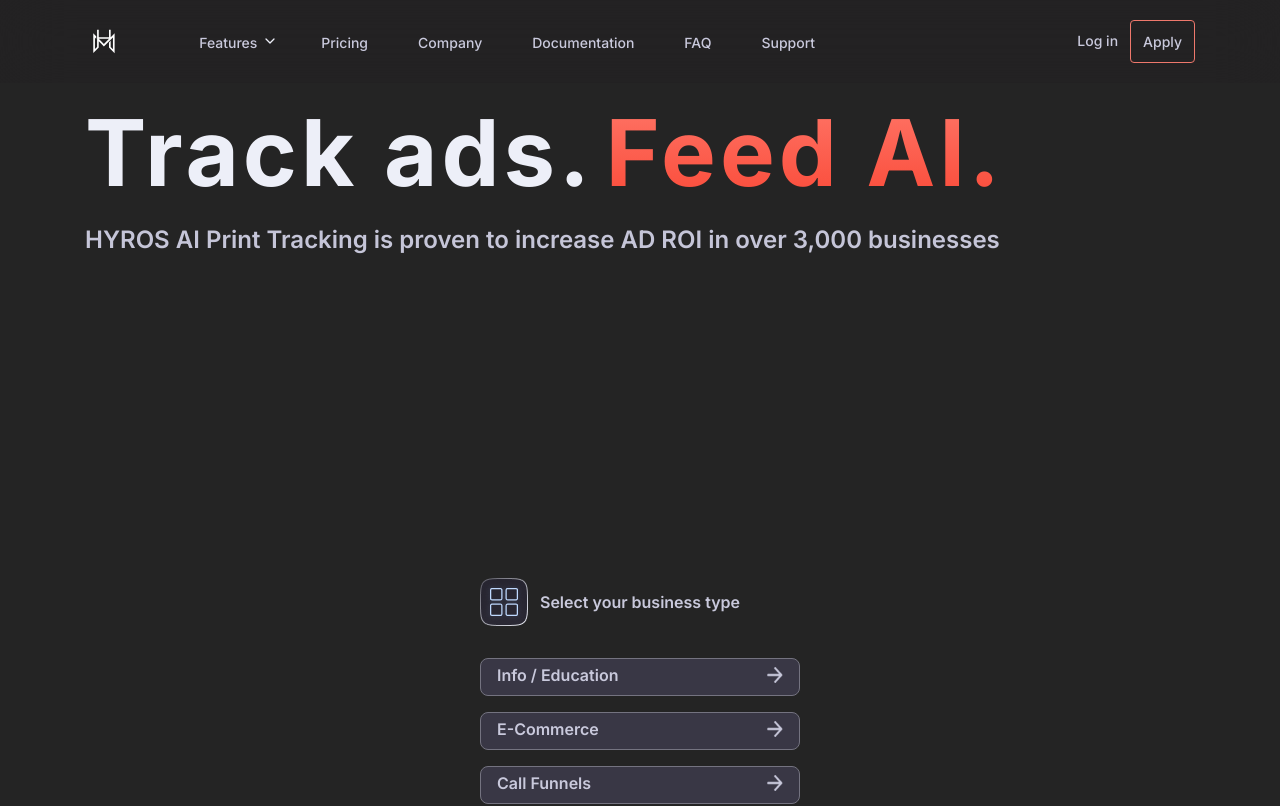
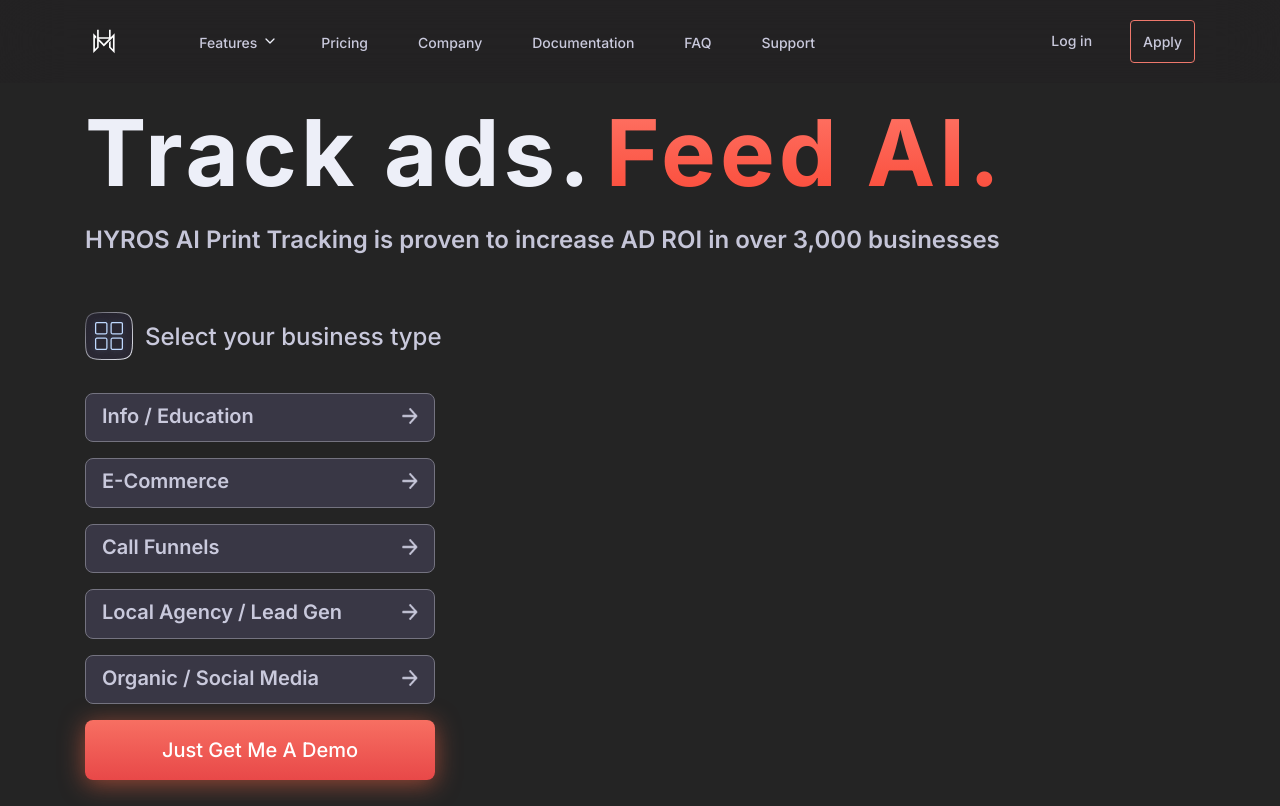
Before and after one commit to Spyro7883/Hyros-Webpage, a Next.js app: page / in a window 1280 px wide. Shown: the top 806 px of the page. Built offline with nearby package versions, Linux system fonts and the light colour scheme.

Commit message:
queries for business type added

```diff
--- a/src/app/components/BusinessType.tsx
+++ b/src/app/components/BusinessType.tsx
@@ -1,11 +1,13 @@
 import styles from "../styles/business_type.module.scss";
 import Image from "next/image";
+import useWindowWidth from "../hooks/useWindow";
 
 type BusinessTypeProps = {
   businessList: string[];
 }
 
 const BusinessType: React.FC<BusinessTypeProps> = ({ businessList }) => {
+  const usersWidth = useWindowWidth() || 0;
   return (
     <>
       <section
@@ -13,6 +15,7 @@
         aria-label="Select your business type"
       >
         <div className={styles.select}>
+          {usersWidth >= 284 ?
             <Image
               src="/Logo_Business.png"
               alt="Business Logo"
@@ -20,6 +23,7 @@
               height={48}
               priority
             />
+            : ""}
           <p className={`${styles.message}`}>Select your business type</p>
         </div>
         {businessList.map((business_option) => (
@@ -29,6 +33,7 @@
             key={business_option}
           >
             <p className={styles.message}>{business_option}</p>
+            {usersWidth >= 284 ?
               <Image
                 src="/Logo_Arrow.png"
                 alt="Arrow Icon"
@@ -36,7 +41,7 @@
                 width={16}
                 height={16}
                 priority
-            />
+              /> : ""}
           </a>
         ))}
         <button className={styles.demo}>Just Get Me A Demo</button>
--- a/src/app/styles/business_type.module.scss
+++ b/src/app/styles/business_type.module.scss
@@ -5,14 +5,7 @@
         display: flex;
         flex-direction: column;
         align-items: center;
-        margin-block-start: 20rem;
-        grid-column: 2/3;
-
-        &>div:first-child {
-            min-width: 12rem;
-            width: 90%;
-            max-width: 20rem;
-        }
+        margin-block-start: 17.5rem;
     }
 }
 
@@ -21,8 +14,12 @@
         display: flex;
         align-items: center;
         min-width: 12rem;
-        width: 90%;
-        max-width: 20rem;
+        max-width: 21.875rem;
+        margin-block-end: 1.875rem;
+
+        &>p.message {
+            font-weight: 500
+        }
     }
 }
 
@@ -33,6 +30,7 @@
 
         color: #C9C9DC;
         text-align: start;
+        transition: all 1s ease 0.2s;
     }
 }
 
@@ -41,11 +39,11 @@
         position: relative;
         display: flex;
         align-items: center;
-        min-width: 12rem;
-        width: 90%;
-        max-width: 20rem;
-        height: 2.375rem;
-        padding-inline-start: 1rem;
+        justify-content: flex-start;
+        width: 100%;
+        max-width: 15rem;
+        min-height: 2.375rem;
+        padding-inline: 1em;
         padding-block-end: .2rem;
         text-align: start;
         border-radius: .5rem;
@@ -54,14 +52,11 @@
         text-decoration: none;
         cursor: pointer;
 
+
         &>p {
             &.message {
                 margin-inline-start: 0;
             }
-        }
-
-        &:nth-child(2) {
-            margin-block-start: 2rem;
         }
 
         &:nth-child(n):not(:first-child) {
@@ -124,12 +119,12 @@
         @include mixins.font_reusable("Inter", 500, 1rem);
         @include mixins.button_reusable;
         color: #FFF;
-        min-width: 12rem;
-        width: 90%;
-        max-width: 20rem;
+        width: 100%;
+        max-width: 21.875rem;
         height: 3.75rem;
         background: linear-gradient(rgb(247, 111, 98) 0%, rgb(232, 72, 72) 100%);
         box-shadow: rgba(244, 99, 67, 0.56) 0px 4px 24px;
+        transition: all 1s ease 0.4s;
 
         &:hover {
             background: linear-gradient(rgb(255, 149, 138) 0%, rgb(249, 105, 105) 100%);
@@ -145,6 +140,51 @@
 img {
     &.icon {
         margin-inline-start: auto;
-        margin-inline-end: 1rem;
     }
 }
+
+@media screen and (min-width: 284px) {
+    a.option {
+        // justify-content: center;
+        max-width: 21.875rem;
+    }
+}
+
+@media screen and (min-width: 641px) {
+    section {
+        &.container {
+            grid-column: 2/3;
+            align-items: flex-start;
+            padding-inline: 1rem;
+            margin-block-start: 5.75rem;
+        }
+    }
+
+    p {
+        &.message {
+            @include mixins.font_reusable("Inter", 600, 1.25rem);
+            white-space: nowrap;
+            line-height: 2.215;
+        }
+    }
+
+    button {
+        &.demo {
+            @include mixins.font_reusable("Inter", 500, 1.25rem);
+        }
+    }
+}
+
+@media screen and (min-width: 960px) {
+    section {
+        &.container {
+            margin-block-start: 3.25rem;
+        }
+    }
+
+    div.select {
+        &>p.message {
+            @include mixins.font_reusable("Inter", 500, 1.5rem);
+        }
+    }
+}
--- a/src/app/styles/header.module.scss
+++ b/src/app/styles/header.module.scss
@@ -147,8 +147,14 @@
 }
 
 @media screen and (min-width:960px) {
-    ul.menu {
-        margin: 1px auto 0px 69px;
-        gap: 1.625rem;
+    ul {
+        &.menu {
+            margin: 1px auto 0px 69px;
+            gap: 1.625rem;
+        }
+
+        &.user {
+            gap: 1.625rem;
+        }
     }
 }
```
Lines whose indentation alone changed are shown as unchanged.
